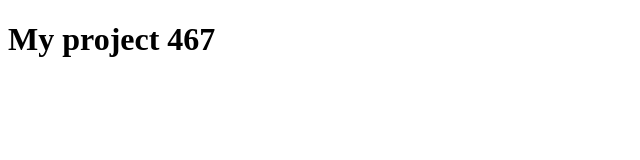
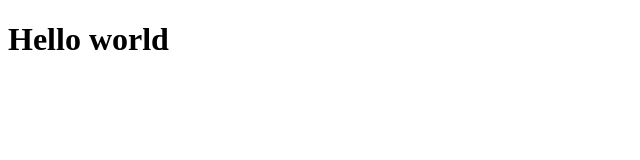
Before and after one commit to oksana-onopa/my-project, a plain HTML site: page index.html in a window 1280 px wide. Shown: the whole page, without its empty margins (0-640 px from the left). Drawn offline with Linux system fonts and the light colour scheme.

Commit message:
3 title was changed

```diff
--- a/index.html
+++ b/index.html
@@ -7,6 +7,6 @@
   <title>My project</title>
 </head>
 <body>
-  <h1>My project 467</h1>
+  <h1>Hello world</h1>
 </body>
 </html>
```
